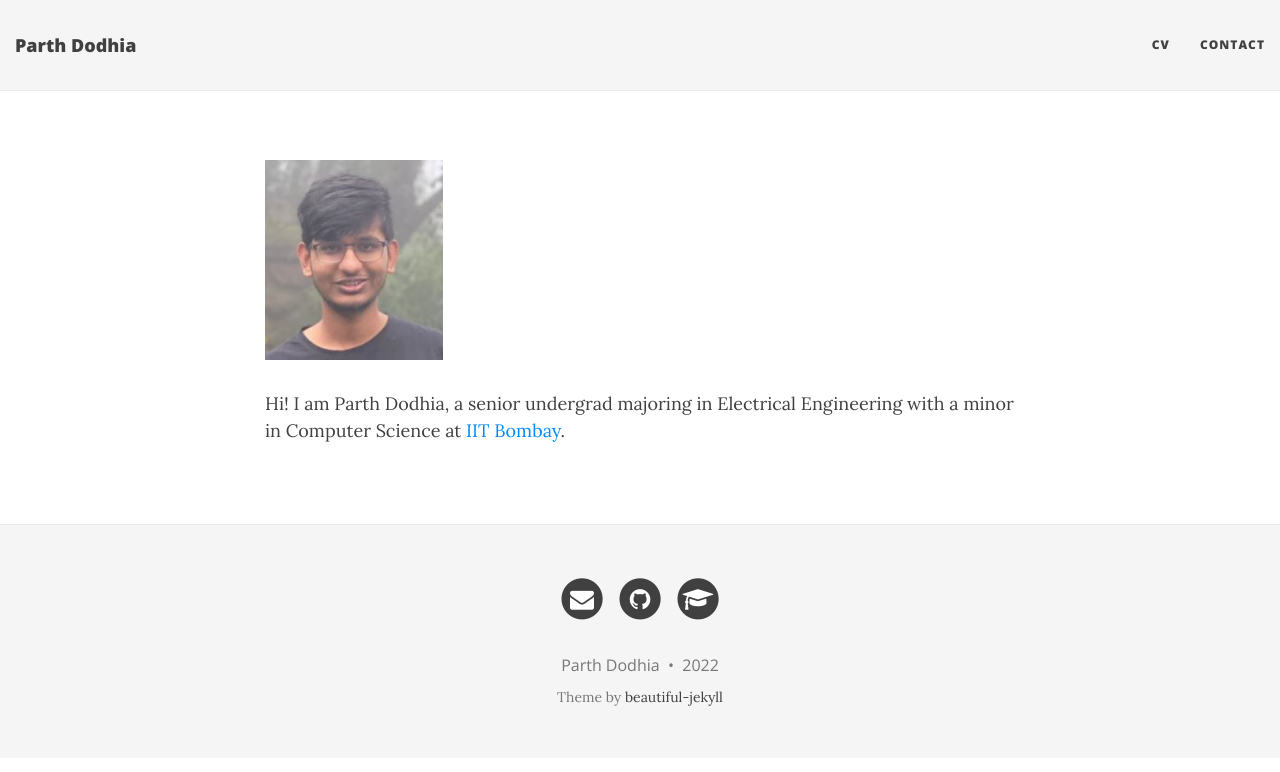
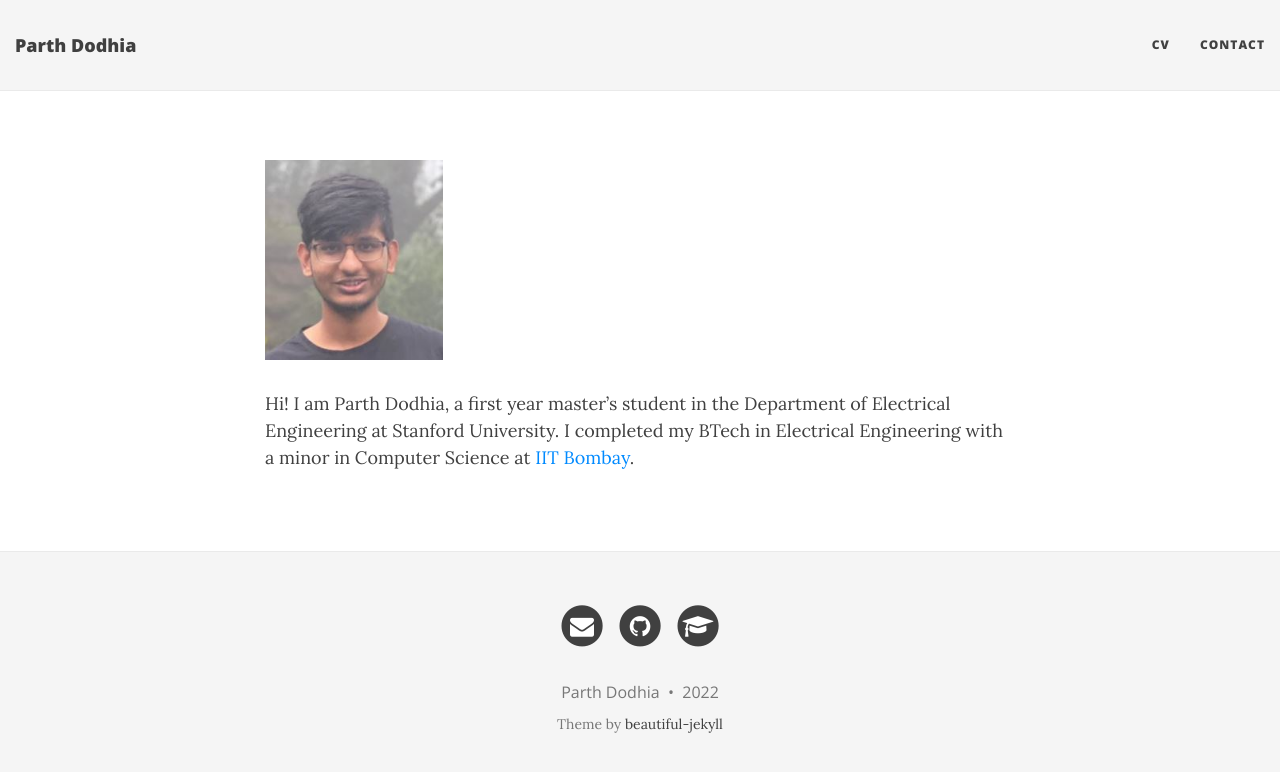
Before and after one commit to pdudeia/pdudeia.github.io, a Jekyll site: the page built from index.md, in a window 1280 px wide. Shown: the top 772 px of the page. Built offline with Jekyll 4.4.1, drawn with Linux system fonts in a browser that asks for light colours; nearby versions of some CDN libraries; a script that is not in the unit is left out.

Commit message:
Update index.md

```diff
--- a/index.md
+++ b/index.md
@@ -8,6 +8,6 @@ layout: page
 
 <img src="/MHBLWR-photo.JPG" alt="Parth" style="max-width:241px;max-height:200px">
 
-Hi! I am Parth Dodhia, a senior undergrad majoring in Electrical Engineering with a minor in Computer Science at [IIT Bombay](https://www.ee.iitb.ac.in/).
+Hi! I am Parth Dodhia, a first year master's student in the Department of Electrical Engineering at Stanford University. I completed my BTech in Electrical Engineering with a minor in Computer Science at [IIT Bombay](https://www.ee.iitb.ac.in/).
 
 <script type="text/javascript" src="//rf.revolvermaps.com/0/0/8.js?i=5nhwpagbn5c&amp;m=0&amp;c=ff0000&amp;cr1=ffffff&amp;f=arial&amp;l=33" async="async"></script>
```
